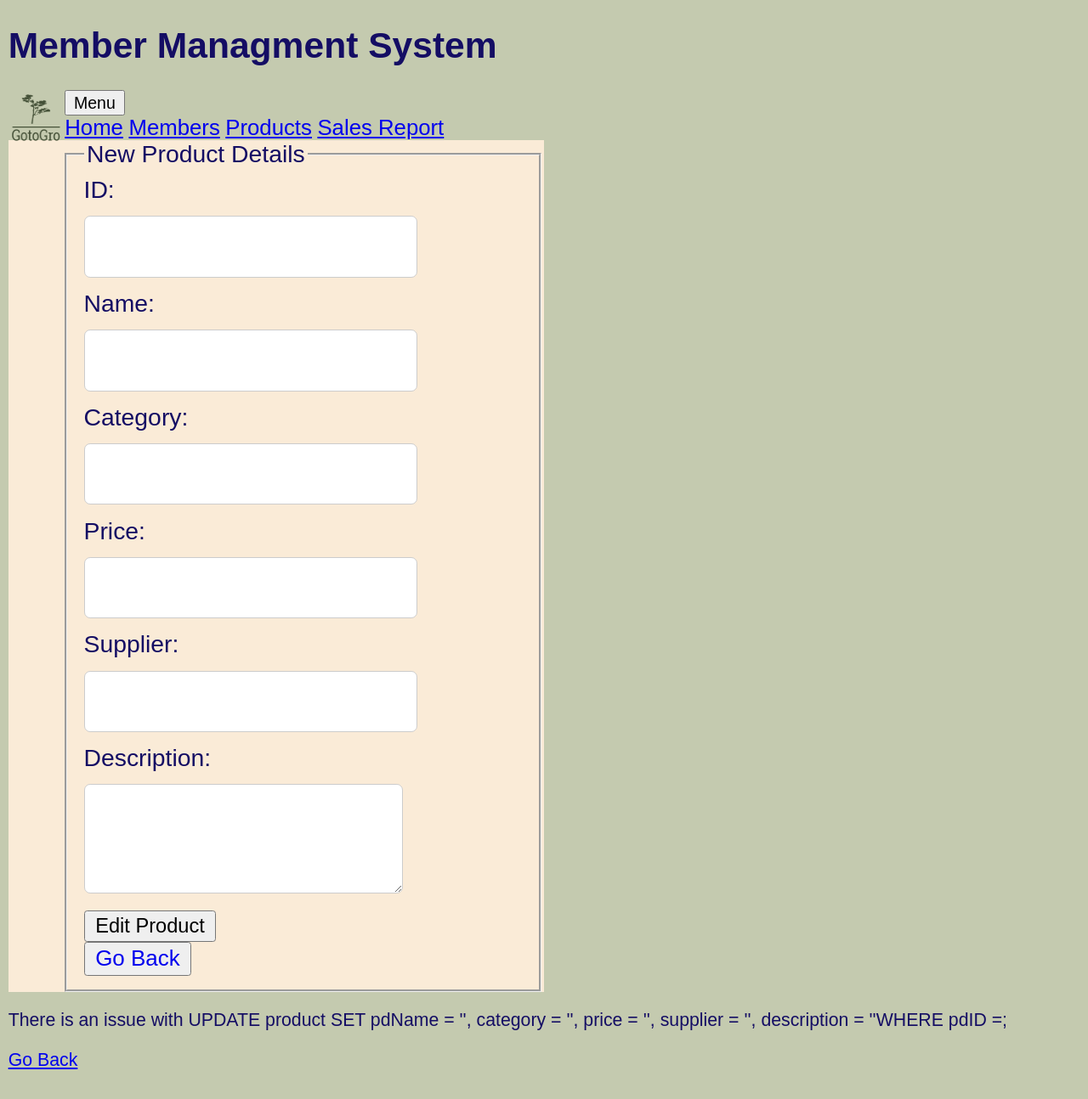
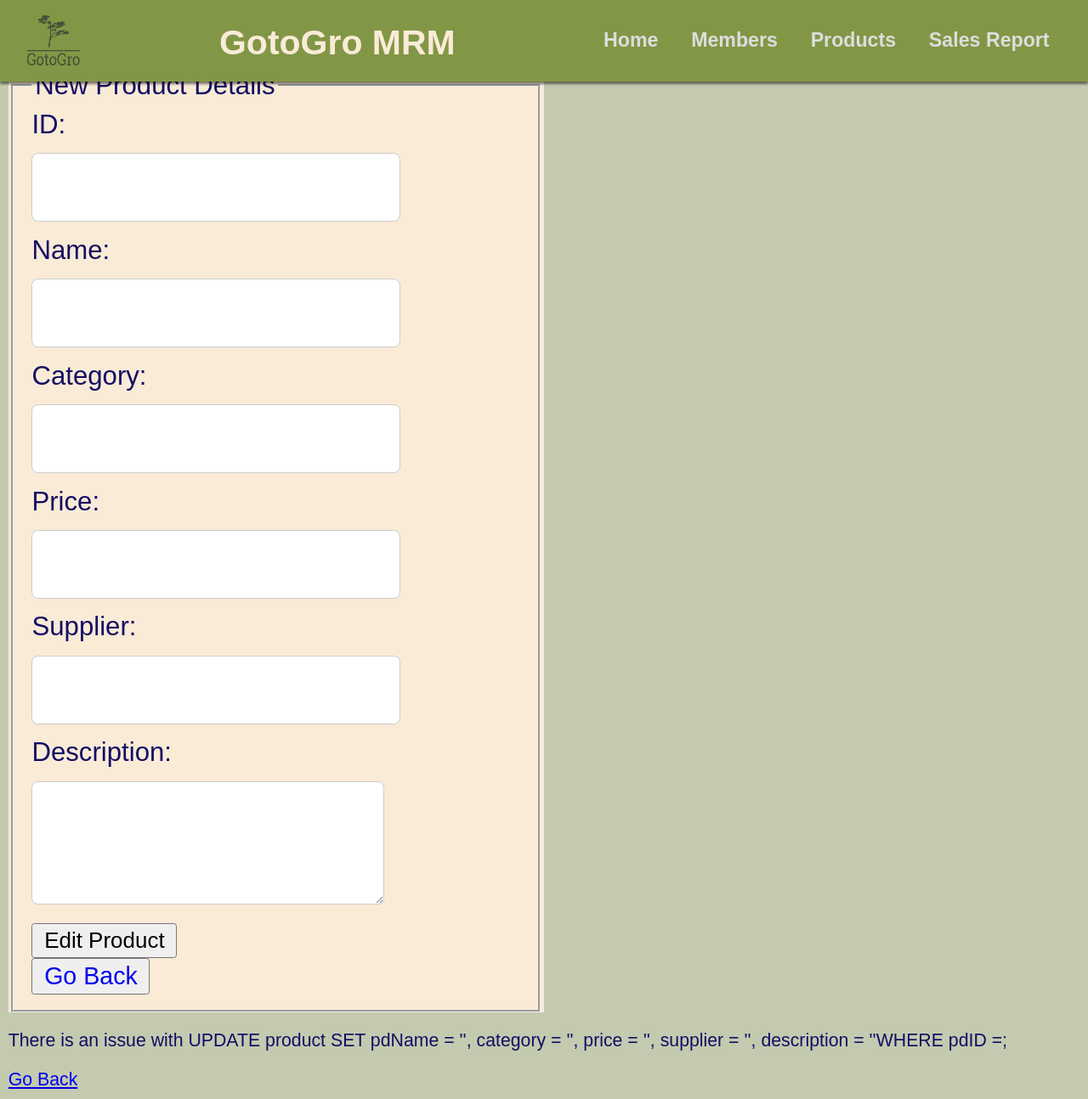
Before and after one commit to HoManLai/SWE20001, a PHP site: page /ProductEditForm.php?updateID=1 in a window 1280 px wide. Shown: the whole page at 85% size. Before the commit the page ends 1259 px from the top, so only its background shows below. Run offline with PHP 8.4, Linux system fonts and the light colour scheme; data that the repository does not hold is empty; a stand-in replaces the project's code that opens the database connection.

Commit message:
Update ProductEditForm.php

```diff
--- a/ProductEditForm.php
+++ b/ProductEditForm.php
@@ -1,7 +1,7 @@
 <!DOCTYPE html>
 <html lang="en">
 <head>
-	<title>Product Edit Formt</title>
+	<title>Product Edit Form</title>
 	<meta charset="UTF-8"/>
 	<meta name="description"	content="Member List"/>
 	<meta name="keywords"		  content="HTML, CSS, PHP, JavaScript"/>
@@ -11,20 +11,15 @@
 </head>
 
 <body>
-	<h1>Member Managment System</h1>
-    <!--Company Logo-->
-    <img src="css\images\Goto_Logo.png" alt="Goto Logo"  width="50" height="50" style="float:Left;">
+	<div class='nav'>
+		<img id='logo' src="css\images\Goto_Logo.png" alt="Goto Logo"  width="50" height="50" style="float:Left;">
+		<h1 id='title'>GotoGro MRM</h1>
 
-	<!--Hoverable Menu (Add CSS to make it dropdown)-->
-	<div class="Menu">
-		<button class="Menu">Menu</button>
-		<div class="Menu">
-			<!--Add the html links-->
+		<div class="menu">
 			<a href="Main.php">Home</a>
 			<a href="MemberList.php">Members</a>
 			<a href="ProductList.php">Products</a>
 			<a href="SalesReport.php">Sales Report</a>
-
 		</div>
 	</div>
 
@@ -47,6 +42,7 @@
 	$description = $row['description'];
 	?>
 
+	<div class='content'>
 		<div class="container">
 			<form method="post" class="dbForm">
 				<fieldset>
@@ -69,7 +65,7 @@
 				</fieldset>
 			</form>
 		</div>
-
+	</div>
 </body>
 </html>
 
```
Lines whose indentation alone changed are shown as unchanged.
